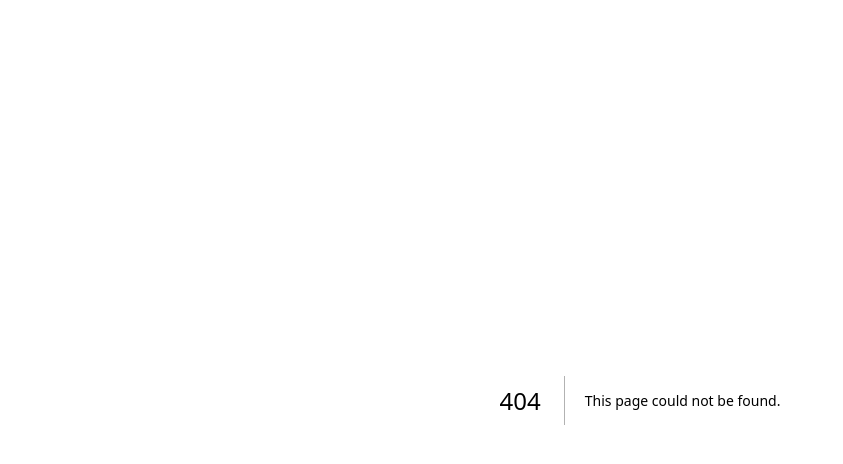
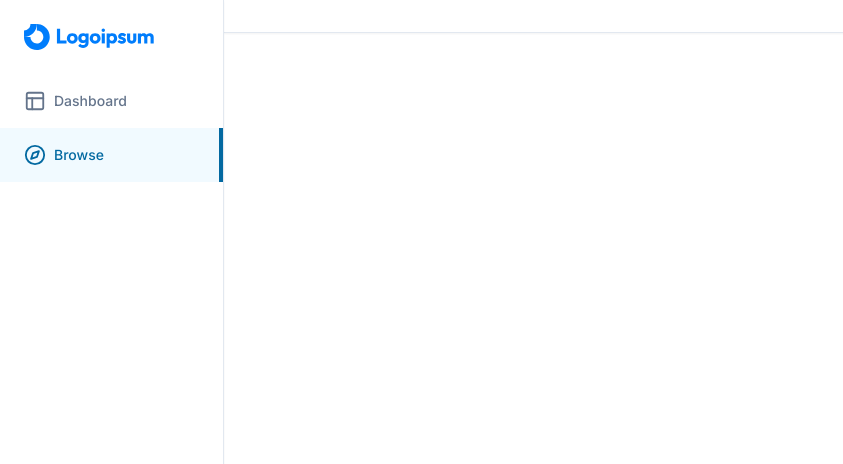
Before and after one commit to tamhid-mahmod/learning-management-system, a Next.js app: page /search in a window 1280 px wide. Before the commit this address had no page. Shown: the top 464 px of the page, without its empty margins (0-843 px from the left). Built offline with nearby package versions, Linux system fonts and the light colour scheme.

Commit message:
added layout

```diff
--- a/package.json
+++ b/package.json
@@ -10,6 +10,7 @@
   },
   "dependencies": {
     "@clerk/nextjs": "^4.26.2",
+    "@radix-ui/react-dialog": "^1.0.5",
     "@radix-ui/react-slot": "^1.0.2",
     "@types/node": "20.8.10",
     "@types/react": "18.2.35",
--- /dev/null
+++ b/src/app/(dashboard)/(routes)/search/page.tsx
@@ -0,0 +1,5 @@
+const SearchPage = () => {
+  return <div>This is a search page</div>;
+};
+
+export default SearchPage;
--- /dev/null
+++ b/src/app/(dashboard)/_components/logo.tsx
@@ -0,0 +1,5 @@
+import Image from "next/image";
+
+export const Logo = () => {
+  return <Image height={130} width={130} alt="logo" src="/logo.svg" />;
+};
--- /dev/null
+++ b/src/app/(dashboard)/_components/mobile-sidebar.tsx
@@ -0,0 +1,17 @@
+import { Menu } from "lucide-react";
+
+import { Sheet, SheetContent, SheetTrigger } from "@/components/ui/sheet";
+import { Sidebar } from "./sidebar";
+
+export const MobileSidebar = () => {
+  return (
+    <Sheet>
+      <SheetTrigger className="md:hidden pr-4 hover:opacity-75 transition">
+        <Menu />
+      </SheetTrigger>
+      <SheetContent side="left" className="p-0 bg-white">
+        <Sidebar />
+      </SheetContent>
+    </Sheet>
+  );
+};
--- /dev/null
+++ b/src/app/(dashboard)/_components/navbar.tsx
@@ -0,0 +1,11 @@
+import { NavbarRoutes } from "@/components/navbar-routes";
+import { MobileSidebar } from "./mobile-sidebar";
+
+export const Navbar = () => {
+  return (
+    <div className="p-4 border-b flex items-center bg-white shadow-sm">
+      <MobileSidebar />
+      <NavbarRoutes />
+    </div>
+  );
+};
--- /dev/null
+++ b/src/app/(dashboard)/_components/sidebar-item.tsx
@@ -0,0 +1,51 @@
+"use client";
+
+import { LucideIcon } from "lucide-react";
+import { usePathname, useRouter } from "next/navigation";
+import { cn } from "@/lib/utils";
+
+interface SidebarItemProps {
+  icon: LucideIcon;
+  label: string;
+  href: string;
+}
+
+export const SidebarItem = ({ icon: Icon, label, href }: SidebarItemProps) => {
+  const pathname = usePathname();
+  const router = useRouter();
+
+  const isActive =
+    (pathname === "/" && href === "/") ||
+    pathname === href ||
+    pathname?.startsWith(`${href}/`);
+
+  const onClick = () => {
+    router.push(href);
+  };
+
+  return (
+    <button
+      onClick={onClick}
+      type="button"
+      className={cn(
+        "flex items-center gap-x-2 text-slate-500 text-sm font-[500] pl-6 transition-all hover:text-slate-600 hover:bg-slate-300/20",
+        isActive &&
+          "text-sky-700 bg-sky-200/20 hover:bg-sky-200/20 hover:text-sky-700"
+      )}
+    >
+      <div className="flex items-center gap-x-2 py-4">
+        <Icon
+          size={22}
+          className={cn("text-slate-500", isActive && "text-sky-700")}
+        />
+        {label}
+      </div>
+      <div
+        className={cn(
+          "ml-auto opacity-0 border-2 border-sky-700 h-full transition-all",
+          isActive && "opacity-100"
+        )}
+      />
+    </button>
+  );
+};
--- /dev/null
+++ b/src/app/(dashboard)/_components/sidebar-routes.tsx
@@ -0,0 +1,34 @@
+"use client";
+
+import { Compass, Layout } from "lucide-react";
+import { SidebarItem } from "./sidebar-item";
+
+const guestRoutes = [
+  {
+    icon: Layout,
+    label: "Dashboard",
+    href: "/",
+  },
+  {
+    icon: Compass,
+    label: "Browse",
+    href: "/search",
+  },
+];
+
+export const SidebarRoutes = () => {
+  const routes = guestRoutes;
+
+  return (
+    <div className="flex flex-col w-full">
+      {routes.map((route) => (
+        <SidebarItem
+          key={route.href}
+          icon={route.icon}
+          label={route.label}
+          href={route.href}
+        />
+      ))}
+    </div>
+  );
+};
--- /dev/null
+++ b/src/app/(dashboard)/_components/sidebar.tsx
@@ -0,0 +1,16 @@
+import { Logo } from "./logo";
+import { SidebarRoutes } from "./sidebar-routes";
+
+export const Sidebar = () => {
+  return (
+    <div className="h-full border-r flex flex-col overflow-y-auto bg-white shadow-sm">
+      <div className="p-6">
+        <Logo />
+      </div>
+
+      <div className="flex flex-col w-full">
+        <SidebarRoutes />
+      </div>
+    </div>
+  );
+};
--- /dev/null
+++ b/src/app/(dashboard)/layout.tsx
@@ -0,0 +1,20 @@
+import { Navbar } from "./_components/navbar";
+import { Sidebar } from "./_components/sidebar";
+
+const DashboardLayout = ({ children }: { children: React.ReactNode }) => {
+  return (
+    <div className="h-full">
+      <div className="h-[80px] md:pl-56 fixed inset-y-0 w-full z-50">
+        <Navbar />
+      </div>
+
+      <div className="hidden md:flex h-full w-56 flex-col fixed inset-y-0 z-50">
+        <Sidebar />
+      </div>
+
+      <main className="md:pl-56 h-full">{children}</main>
+    </div>
+  );
+};
+
+export default DashboardLayout;
--- /dev/null
+++ b/src/components/navbar-routes.tsx
@@ -0,0 +1,11 @@
+"use client";
+
+import { UserButton } from "@clerk/nextjs";
+
+export const NavbarRoutes = () => {
+  return (
+    <div className="flex gap-x-2 ml-auto">
+      <UserButton afterSignOutUrl="/" />
+    </div>
+  );
+};
--- /dev/null
+++ b/src/components/ui/sheet.tsx
@@ -0,0 +1,146 @@
+"use client"
+
+import * as React from "react"
+import * as SheetPrimitive from "@radix-ui/react-dialog"
+import { cva, type VariantProps } from "class-variance-authority"
+import { X } from "lucide-react"
+
+import { cn } from "@/lib/utils"
+
+const Sheet = SheetPrimitive.Root
+
+const SheetTrigger = SheetPrimitive.Trigger
+
+const SheetClose = SheetPrimitive.Close
+
+const SheetPortal = ({
+  className,
+  ...props
+}: SheetPrimitive.DialogPortalProps) => (
+  <SheetPrimitive.Portal className={cn(className)} {...props} />
+)
+SheetPortal.displayName = SheetPrimitive.Portal.displayName
+
+const SheetOverlay = React.forwardRef<
+  React.ElementRef<typeof SheetPrimitive.Overlay>,
+  React.ComponentPropsWithoutRef<typeof SheetPrimitive.Overlay>
+>(({ className, ...props }, ref) => (
+  <SheetPrimitive.Overlay
+    className={cn(
+      "fixed inset-0 z-50 bg-background/80 backdrop-blur-sm data-[state=open]:animate-in data-[state=closed]:animate-out data-[state=closed]:fade-out-0 data-[state=open]:fade-in-0",
+      className
+    )}
+    {...props}
+    ref={ref}
+  />
+))
+SheetOverlay.displayName = SheetPrimitive.Overlay.displayName
+
+const sheetVariants = cva(
+  "fixed z-50 gap-4 bg-background p-6 shadow-lg transition ease-in-out data-[state=open]:animate-in data-[state=closed]:animate-out data-[state=closed]:duration-300 data-[state=open]:duration-500",
+  {
+    variants: {
+      side: {
+        top: "inset-x-0 top-0 border-b data-[state=closed]:slide-out-to-top data-[state=open]:slide-in-from-top",
+        bottom:
+          "inset-x-0 bottom-0 border-t data-[state=closed]:slide-out-to-bottom data-[state=open]:slide-in-from-bottom",
+        left: "inset-y-0 left-0 h-full w-3/4 border-r data-[state=closed]:slide-out-to-left data-[state=open]:slide-in-from-left sm:max-w-sm",
+        right:
+          "inset-y-0 right-0 h-full w-3/4  border-l data-[state=closed]:slide-out-to-right data-[state=open]:slide-in-from-right sm:max-w-sm",
+      },
+    },
+    defaultVariants: {
+      side: "right",
+    },
+  }
+)
+
+interface SheetContentProps
+  extends React.ComponentPropsWithoutRef<typeof SheetPrimitive.Content>,
+    VariantProps<typeof sheetVariants> {}
+
+const SheetContent = React.forwardRef<
+  React.ElementRef<typeof SheetPrimitive.Content>,
+  SheetContentProps
+>(({ side = "right", className, children, ...props }, ref) => (
+  <SheetPortal>
+    <SheetOverlay />
+    <SheetPrimitive.Content
+      ref={ref}
+      className={cn(sheetVariants({ side }), className)}
+      {...props}
+    >
+      {children}
+      <SheetPrimitive.Close className="absolute right-4 top-4 rounded-sm opacity-70 ring-offset-background transition-opacity hover:opacity-100 focus:outline-none focus:ring-2 focus:ring-ring focus:ring-offset-2 disabled:pointer-events-none data-[state=open]:bg-secondary">
+        <X className="h-4 w-4" />
+        <span className="sr-only">Close</span>
+      </SheetPrimitive.Close>
+    </SheetPrimitive.Content>
+  </SheetPortal>
+))
+SheetContent.displayName = SheetPrimitive.Content.displayName
+
+const SheetHeader = ({
+  className,
+  ...props
+}: React.HTMLAttributes<HTMLDivElement>) => (
+  <div
+    className={cn(
+      "flex flex-col space-y-2 text-center sm:text-left",
+      className
+    )}
+    {...props}
+  />
+)
+SheetHeader.displayName = "SheetHeader"
+
+const SheetFooter = ({
+  className,
+  ...props
+}: React.HTMLAttributes<HTMLDivElement>) => (
+  <div
+    className={cn(
+      "flex flex-col-reverse sm:flex-row sm:justify-end sm:space-x-2",
+      className
+    )}
+    {...props}
+  />
+)
+SheetFooter.displayName = "SheetFooter"
+
+const SheetTitle = React.forwardRef<
+  React.ElementRef<typeof SheetPrimitive.Title>,
+  React.ComponentPropsWithoutRef<typeof SheetPrimitive.Title>
+>(({ className, ...props }, ref) => (
+  <SheetPrimitive.Title
+    ref={ref}
+    className={cn("text-lg font-semibold text-foreground", className)}
+    {...props}
+  />
+))
+SheetTitle.displayName = SheetPrimitive.Title.displayName
+
+const SheetDescription = React.forwardRef<
+  React.ElementRef<typeof SheetPrimitive.Description>,
+  React.ComponentPropsWithoutRef<typeof SheetPrimitive.Description>
+>(({ className, ...props }, ref) => (
+  <SheetPrimitive.Description
+    ref={ref}
+    className={cn("text-sm text-muted-foreground", className)}
+    {...props}
+  />
+))
+SheetDescription.displayName = SheetPrimitive.Description.displayName
+
+export {
+  Sheet,
+  SheetPortal,
+  SheetOverlay,
+  SheetTrigger,
+  SheetClose,
+  SheetContent,
+  SheetHeader,
+  SheetFooter,
+  SheetTitle,
+  SheetDescription,
+}
```
Also changed, not shown: public/logo.svg (added), 1 other file (tests, documents, lock files or other folders).
